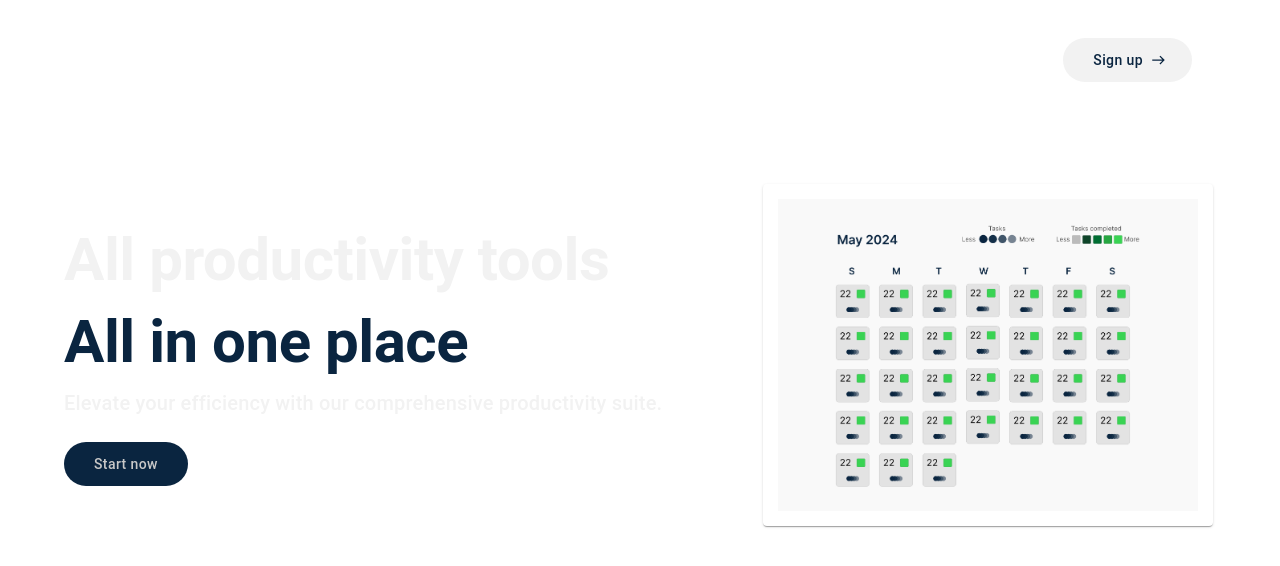
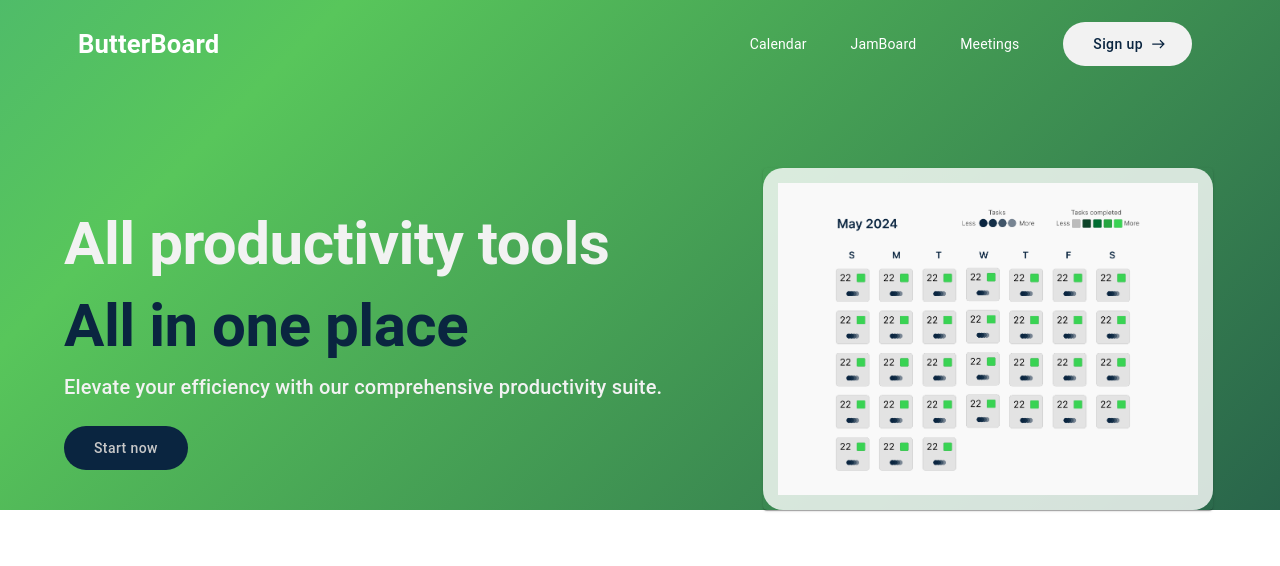
Before and after one commit to Jean2208/ButterBoard, a React (Vite) app in the folder frontend/: page / in a window 1280 px wide. Shown: the top 566 px of the page. Built offline with nearby package versions, Linux system fonts and the light colour scheme.

Commit message:
style: change CSS for hero section and container

```diff
--- a/frontend/src/index.css
+++ b/frontend/src/index.css
@@ -1,7 +1,9 @@
 :root {
+  /* Define the font size and assign it to a varible */
   font-family: Inter;
   line-height: 1.25;
   font-weight: 500;
+
 
   color-scheme: light dark;
   background: white;
@@ -10,6 +12,7 @@
   /* Color variables for reuse */
   --primary-color-darkblue: #0A2540;
   --neutral-color-white: #F2F2F2;
+  --hover-color-darkblue: #071828;
   --hover-color-whitegray: #C8C8C8;
   --shade-color-green: #4CAF4F;
 
@@ -17,6 +20,15 @@
   text-rendering: optimizeLegibility;
   -webkit-font-smoothing: antialiased;
   -moz-osx-font-smoothing: grayscale;
+}
+
+.container {
+  max-width: 1280px;
+  margin: 0 auto;
+}
+
+body {
+  margin: 0 0;
 }
 
 a {
@@ -27,11 +39,6 @@ a {
 
 a:hover {
   color: #535bf2;
-}
-
-h1 {
-  font-size: 500;
-  line-height: 1.1;
 }
 
 button {
@@ -68,21 +75,12 @@ button:focus-visible {
   }
 }
 
-.gradient-background {
-  position: absolute;
-  top: 0;
-  left: 0;
-  right: 0;
-  bottom: 0;
-  z-index: -1;
-  max-height: 550px;
-  width: 100%;
+#hero {
+  position: relative;
+  top: -16px;
   background: linear-gradient(-45deg, #0A2540, #58C65B, #1d80bb, #1d5bbb);
   background-size: 400% 400%;
   animation: gradient 15s ease infinite;
-  height: 100vh;
-  clip-path: polygon(0 0, 100% 0, 100% calc(100% - 50px), 0 100%);
-  transform: skewY(-5deg);
 }
 
 @keyframes gradient {
```
